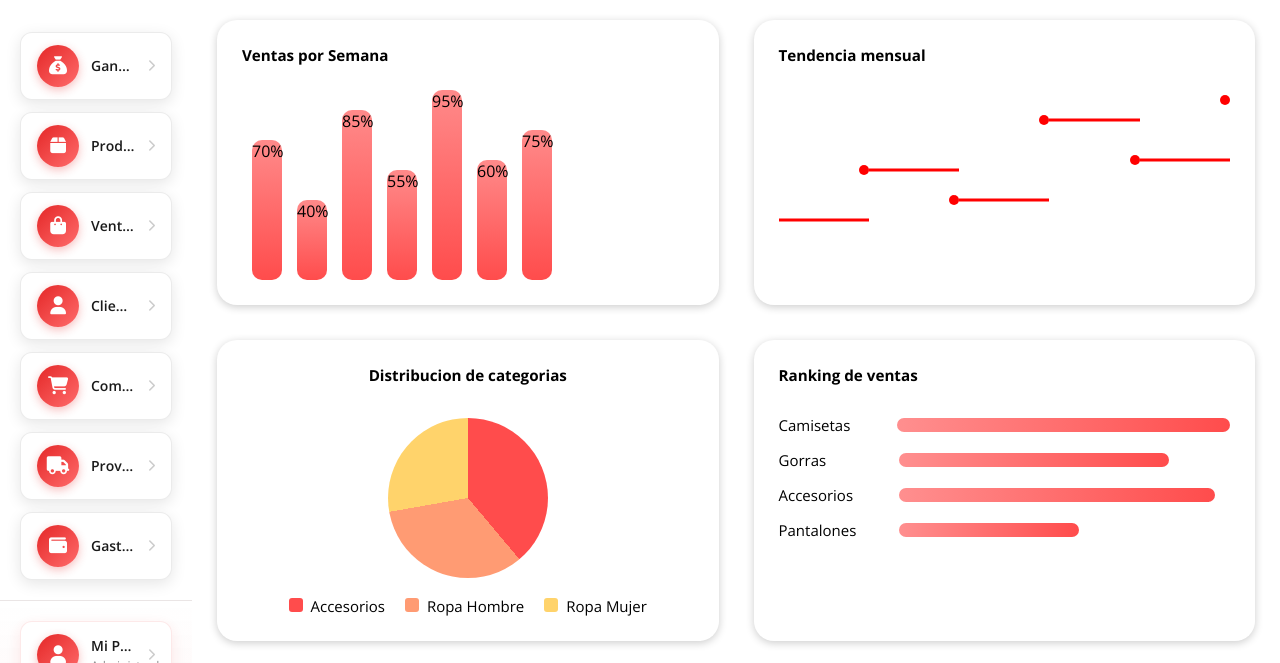
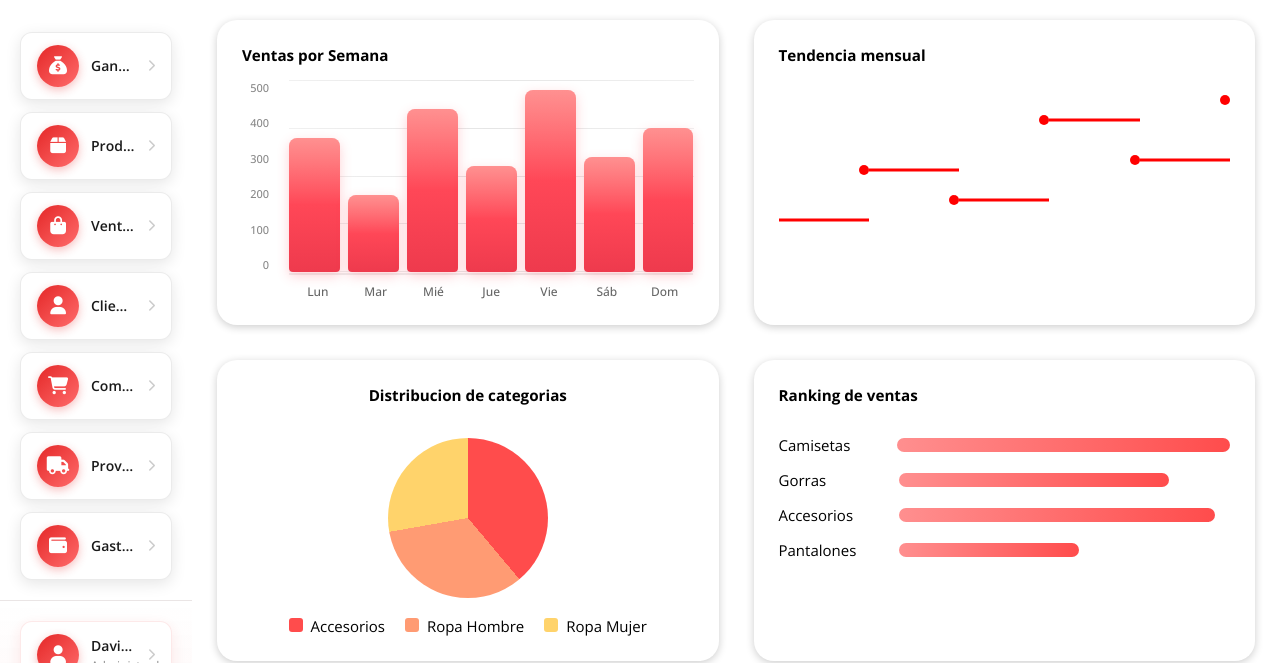
Before and after one commit to DavidPineda02/UrbanLife, a plain HTML site: page view/home.html in a window 1280 px wide. Shown: the part 137-800 px from the top of the page. Drawn offline with nearby package versions, Linux system fonts and the light colour scheme.

Commit message:
Modificando el diseño de las graficas de Ventas por Semana

```diff
--- a/css/templete.css
+++ b/css/templete.css
@@ -72,18 +72,142 @@ main {
 }
 
 /* ---- GRAFICO DE BARRAS ---- */
+.bars-container {
+    display: flex;
+    gap: 12px;
+    height: 220px;
+}
+
+.bars__axis-y {
+    display: flex;
+    flex-direction: column;
+    justify-content: space-between;
+    padding: 0 8px 28px 0;
+    min-width: 35px;
+}
+
+.bars__axis-label {
+    font-size: 11px;
+    color: #888;
+    font-weight: 500;
+    text-align: right;
+}
+
+.bars__chart-area {
+    flex: 1;
+    display: flex;
+    flex-direction: column;
+    position: relative;
+}
+
+.bars__grid {
+    position: absolute;
+    top: 0;
+    left: 0;
+    right: 0;
+    bottom: 28px;
+    display: flex;
+    flex-direction: column;
+    justify-content: space-between;
+    pointer-events: none;
+}
+
+.bars__grid-line {
+    width: 100%;
+    height: 1px;
+    background: linear-gradient(90deg, rgba(0,0,0,0.06), rgba(0,0,0,0.1), rgba(0,0,0,0.06));
+}
+
 .bars {
-    height: 200px;
+    flex: 1;
     display: flex;
     align-items: flex-end;
-    gap: 15px;
-    padding : 0 10px;
+    justify-content: space-between;
+    gap: 8px;
+    padding-bottom: 28px;
+    position: relative;
+    z-index: 1;
 }
 
 .bars__item {
-    width: 30px;
-    background: linear-gradient(180deg, #ff8a8a, #ff4c4c);
-    border-radius: 10px;
+    flex: 1;
+    height: var(--bar-height);
+    background: linear-gradient(180deg, #ff6b6b 0%, #ff4757 50%, #ee3a4d 100%);
+    border-radius: 8px 8px 4px 4px;
+    position: relative;
+    cursor: pointer;
+    transition: all 0.3s cubic-bezier(0.4, 0, 0.2, 1);
+    box-shadow: 0 4px 12px rgba(255, 71, 87, 0.25);
+    min-height: 8px;
+}
+
+.bars__item:hover {
+    transform: scaleY(1.03) translateY(-2px);
+    box-shadow: 0 8px 20px rgba(255, 71, 87, 0.35);
+    filter: brightness(1.08);
+}
+
+.bars__item::before {
+    content: '';
+    position: absolute;
+    top: 0;
+    left: 0;
+    right: 0;
+    height: 50%;
+    background: linear-gradient(180deg, rgba(255,255,255,0.25) 0%, transparent 100%);
+    border-radius: 8px 8px 0 0;
+}
+
+.bars__value {
+    position: absolute;
+    top: -28px;
+    left: 50%;
+    transform: translateX(-50%);
+    background: #2d3436;
+    color: #fff;
+    padding: 4px 8px;
+    border-radius: 6px;
+    font-size: 11px;
+    font-weight: 600;
+    opacity: 0;
+    transition: opacity 0.2s ease, transform 0.2s ease;
+    white-space: nowrap;
+    box-shadow: 0 4px 12px rgba(0,0,0,0.15);
+}
+
+.bars__value::after {
+    content: '';
+    position: absolute;
+    bottom: -4px;
+    left: 50%;
+    transform: translateX(-50%);
+    border-left: 5px solid transparent;
+    border-right: 5px solid transparent;
+    border-top: 5px solid #2d3436;
+}
+
+.bars__item:hover .bars__value {
+    opacity: 1;
+    transform: translateX(-50%) translateY(-4px);
+}
+
+.bars__axis-x {
+    position: absolute;
+    bottom: 0;
+    left: 0;
+    right: 0;
+    display: flex;
+    justify-content: space-between;
+}
+
+.bars__day {
+    flex: 1;
+    text-align: center;
+    font-size: 12px;
+    color: #666;
+    font-weight: 500;
+    padding-top: 8px;
+    border-top: 2px solid #eee;
 }
 
 /* ---- GRAFICO DE LINEA CSS ---- */
--- a/view/home.html
+++ b/view/home.html
@@ -87,7 +87,7 @@
                     <i class="fa-solid fa-user"></i>
                 </div>
                 <div class="sidebar__profile-info">
-                    <span class="sidebar__profile-name">Mi Perfil</span>
+                    <span class="sidebar__profile-name">David Tarde</span>
                     <span class="sidebar__profile-role">Administrador</span>
                 </div>
                 <i class="fa-solid fa-chevron-right sidebar__profile-arrow"></i>
@@ -121,27 +121,58 @@
             <div class="chart chart--bars">
                 <h3 class="chart__title">Ventas por Semana</h3>
 
+                <div class="bars-container">
+                    <div class="bars__axis-y">
+                        <span class="bars__axis-label">500</span>
+                        <span class="bars__axis-label">400</span>
+                        <span class="bars__axis-label">300</span>
+                        <span class="bars__axis-label">200</span>
+                        <span class="bars__axis-label">100</span>
+                        <span class="bars__axis-label">0</span>
+                    </div>
+
+                    <div class="bars__chart-area">
+                        <div class="bars__grid">
+                            <div class="bars__grid-line"></div>
+                            <div class="bars__grid-line"></div>
+                            <div class="bars__grid-line"></div>
+                            <div class="bars__grid-line"></div>
+                            <div class="bars__grid-line"></div>
+                        </div>
+
                         <div class="bars">
-                    <div class="bars__item" style="height: 70%">
-                        <p class="item__percentage">70%</p>
+                            <div class="bars__item" style="--bar-height: 70%" data-value="350">
+                                <span class="bars__value">350</span>
                             </div>
-                    <div class="bars__item" style="height: 40%">
-                        <p class="item__percentage">40%</p>
+                            <div class="bars__item" style="--bar-height: 40%" data-value="200">
+                                <span class="bars__value">200</span>
                             </div>
-                    <div class="bars__item" style="height: 85%">
-                        <p class="item__percentage">85%</p>
+                            <div class="bars__item" style="--bar-height: 85%" data-value="425">
+                                <span class="bars__value">425</span>
                             </div>
-                    <div class="bars__item" style="height: 55%">
-                        <p class="item__percentage">55%</p>
+                            <div class="bars__item" style="--bar-height: 55%" data-value="275">
+                                <span class="bars__value">275</span>
                             </div>
-                    <div class="bars__item" style="height: 95%">
-                        <p class="item__percentage">95%</p>
+                            <div class="bars__item" style="--bar-height: 95%" data-value="475">
+                                <span class="bars__value">475</span>
                             </div>
-                    <div class="bars__item" style="height: 60%">
-                        <p class="item__percentage">60%</p>
+                            <div class="bars__item" style="--bar-height: 60%" data-value="300">
+                                <span class="bars__value">300</span>
                             </div>
-                    <div class="bars__item" style="height: 75%">
-                        <p class="item__percentage">75%</p>
+                            <div class="bars__item" style="--bar-height: 75%" data-value="375">
+                                <span class="bars__value">375</span>
+                            </div>
+                        </div>
+
+                        <div class="bars__axis-x">
+                            <span class="bars__day">Lun</span>
+                            <span class="bars__day">Mar</span>
+                            <span class="bars__day">Mié</span>
+                            <span class="bars__day">Jue</span>
+                            <span class="bars__day">Vie</span>
+                            <span class="bars__day">Sáb</span>
+                            <span class="bars__day">Dom</span>
+                        </div>
                     </div>
                 </div>
             </div>
```
Lines whose indentation alone changed are shown as unchanged.
